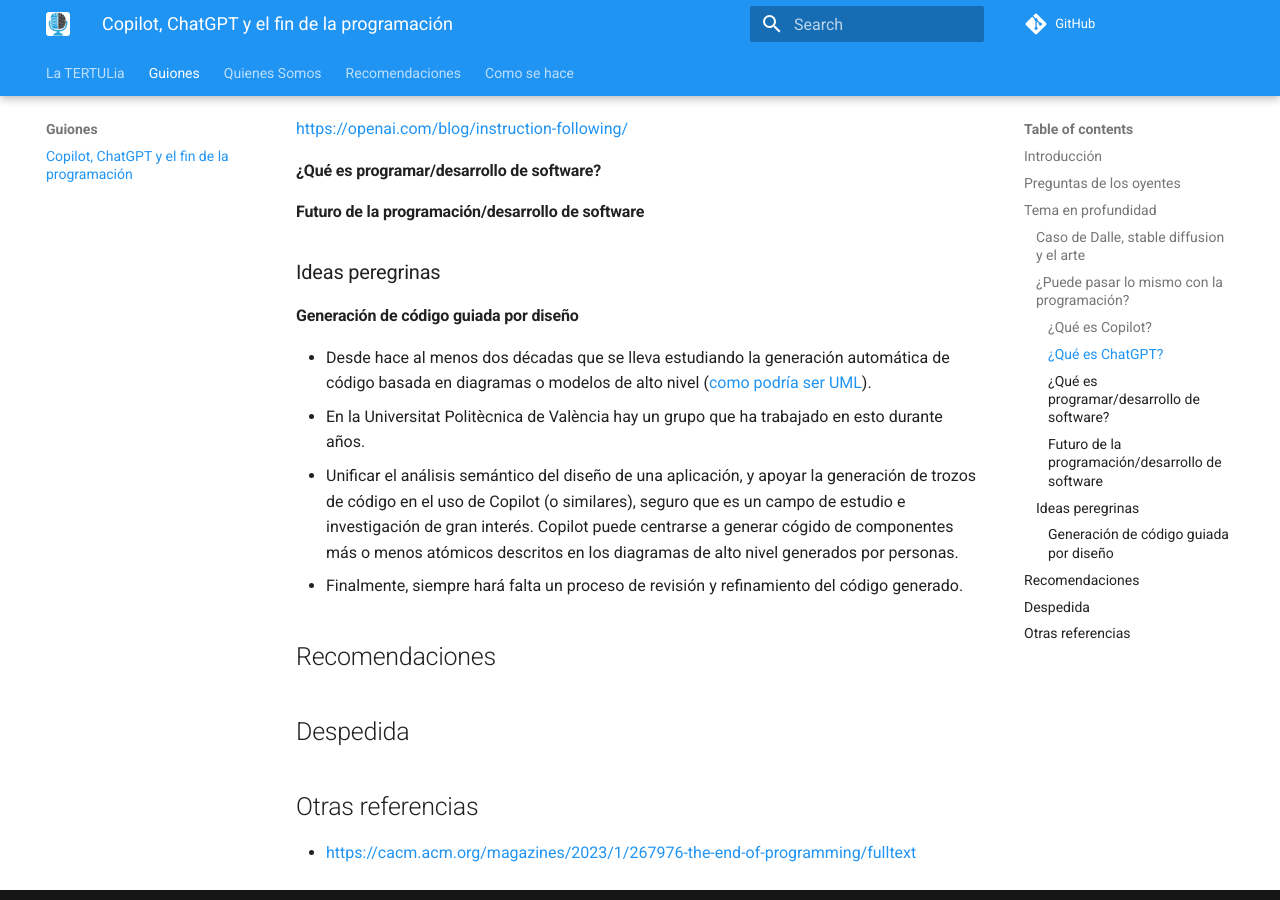
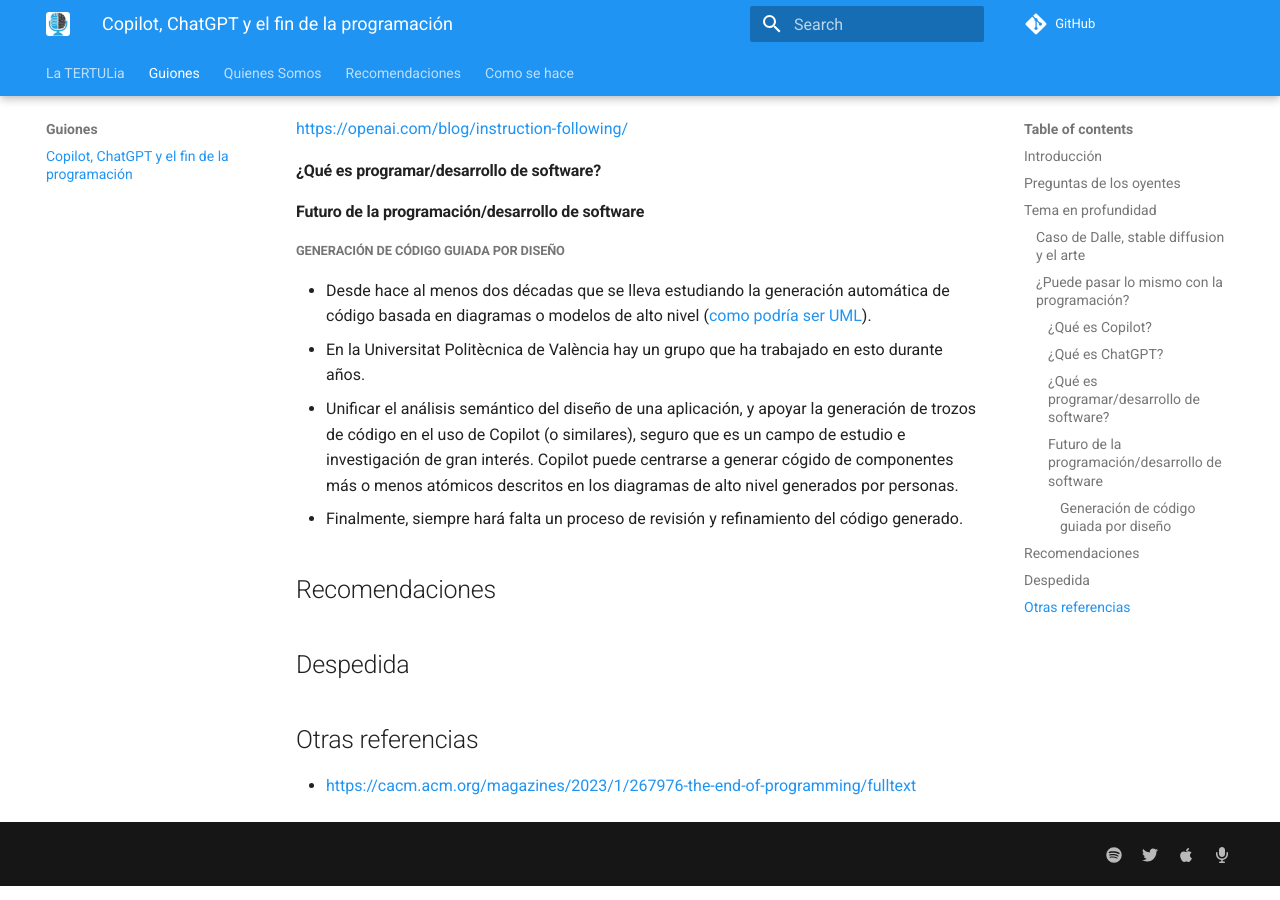
Before and after one commit to ironbar/tertulia_inteligencia_artificial, an MkDocs documentation site: the page built from docs/guiones/01-copilot-fin-programacion.md, in a window 1280 px wide and 900 px high, scrolled down 1041 px. Built offline with MkDocs 1.6.1 and Material for MkDocs 9.7.7, drawn with Linux system fonts in a browser that asks for light colours; comment, search, counter and statistics services are not loaded.

Commit message:
Update 01-copilot-fin-programacion.md

```diff
--- a/docs/guiones/01-copilot-fin-programacion.md
+++ b/docs/guiones/01-copilot-fin-programacion.md
@@ -36,9 +36,7 @@
 
 #### Futuro de la programación/desarrollo de software
 
-### Ideas peregrinas
-
-#### Generación de código guiada por diseño
+##### Generación de código guiada por diseño
 
 - Desde hace al menos dos décadas que se lleva estudiando la generación automática de código basada en diagramas o modelos de alto nivel ([como podría ser UML](https://www.ajol.info/index.php/swj/article/view/183612)).
 - En la Universitat Politècnica de València hay un grupo que ha trabajado en esto durante años.
```
